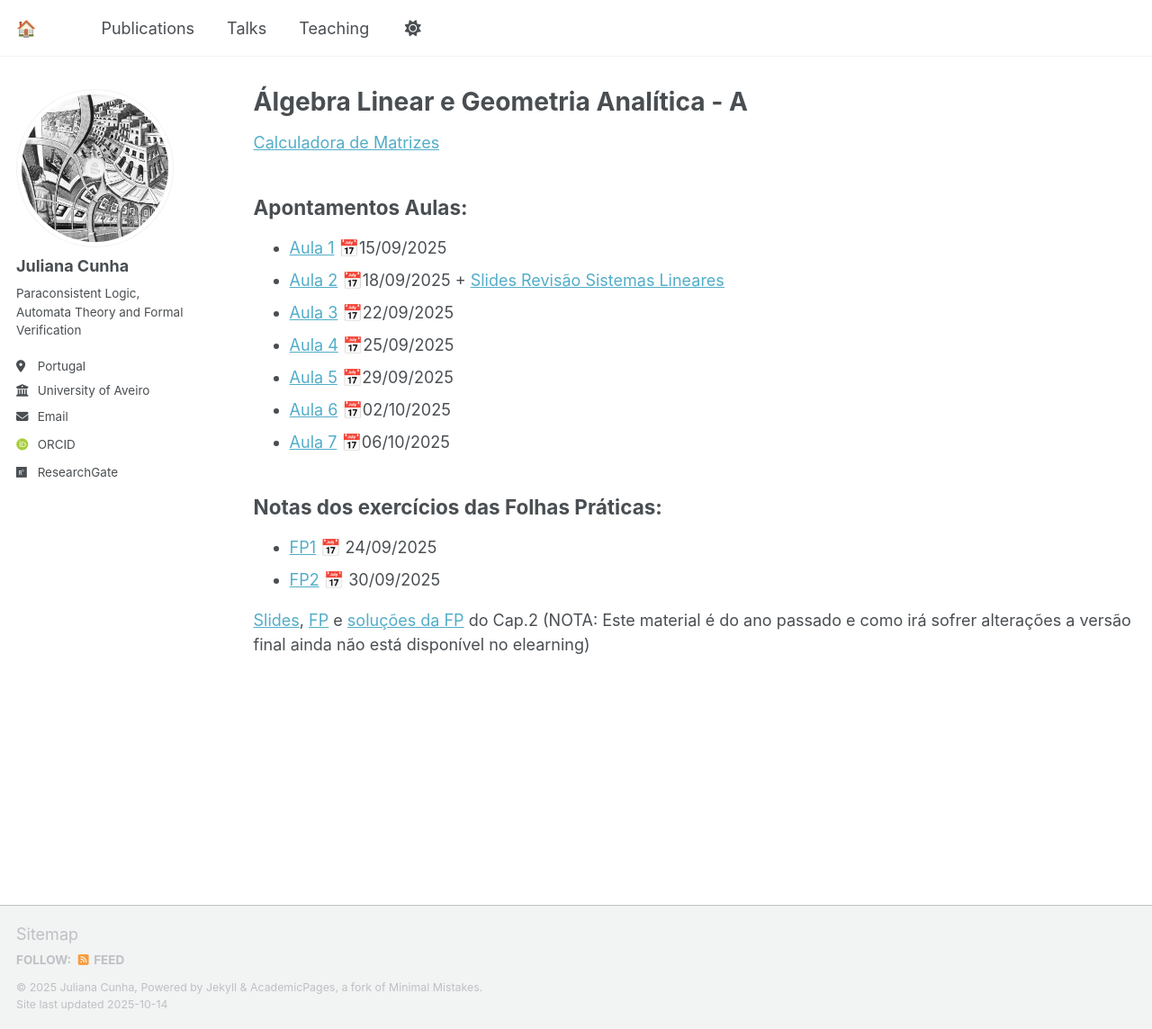
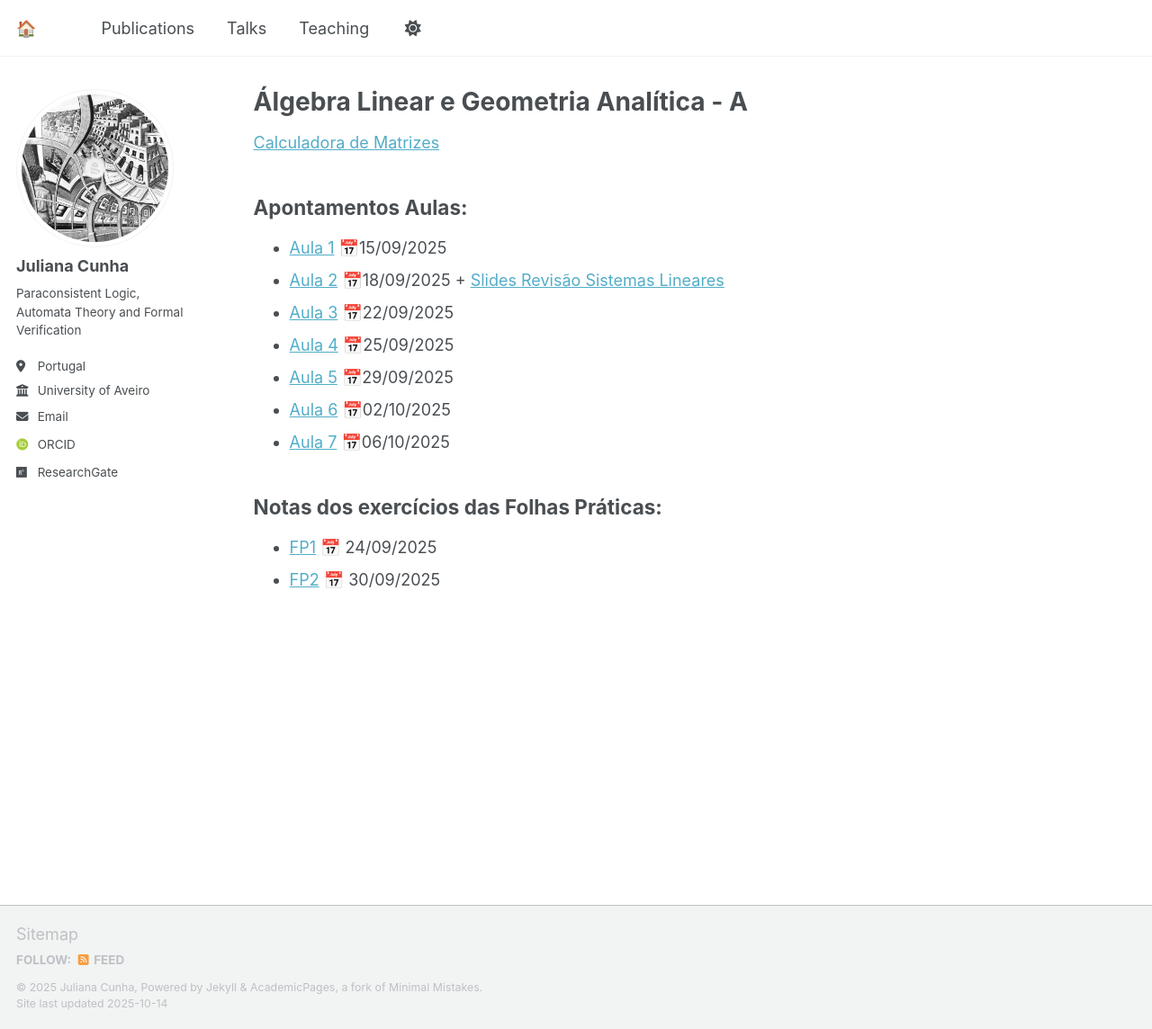
Before and after one commit to juliana-cunha/juliana-cunha.github.io, a Jekyll site: the page built from _pages/teaching.md, in a window 1280 px wide and 1144 px high. Shown: the whole window at 90% size. Built offline with Jekyll 4.4.1, drawn with Linux system fonts in a browser that asks for light colours; some web fonts are replaced; a script that is not in the unit is left out.

Commit message:
Update teaching.md

```diff
--- a/_pages/teaching.md
+++ b/_pages/teaching.md
@@ -22,5 +22,3 @@ Notas dos exercícios das Folhas Práticas:
 ------
 - [FP1](https://juliana-cunha.github.io/files/FP1_res.pdf) 📅 24/09/2025
 - [FP2](https://juliana-cunha.github.io/files/FP2_res.pdf) 📅 30/09/2025
-
-[Slides](https://juliana-cunha.github.io/files/Cap2%20-%20Espa%C3%A7os%20Vetoriais%20(1).pdf), [FP](https://juliana-cunha.github.io/files/FP2_res.pdf)  e [soluções da FP](https://juliana-cunha.github.io/files/solFP2_24_25.pdf)  do Cap.2 (NOTA: Este material é do ano passado e como irá sofrer alterações a versão final ainda não está disponível no elearning)
```
